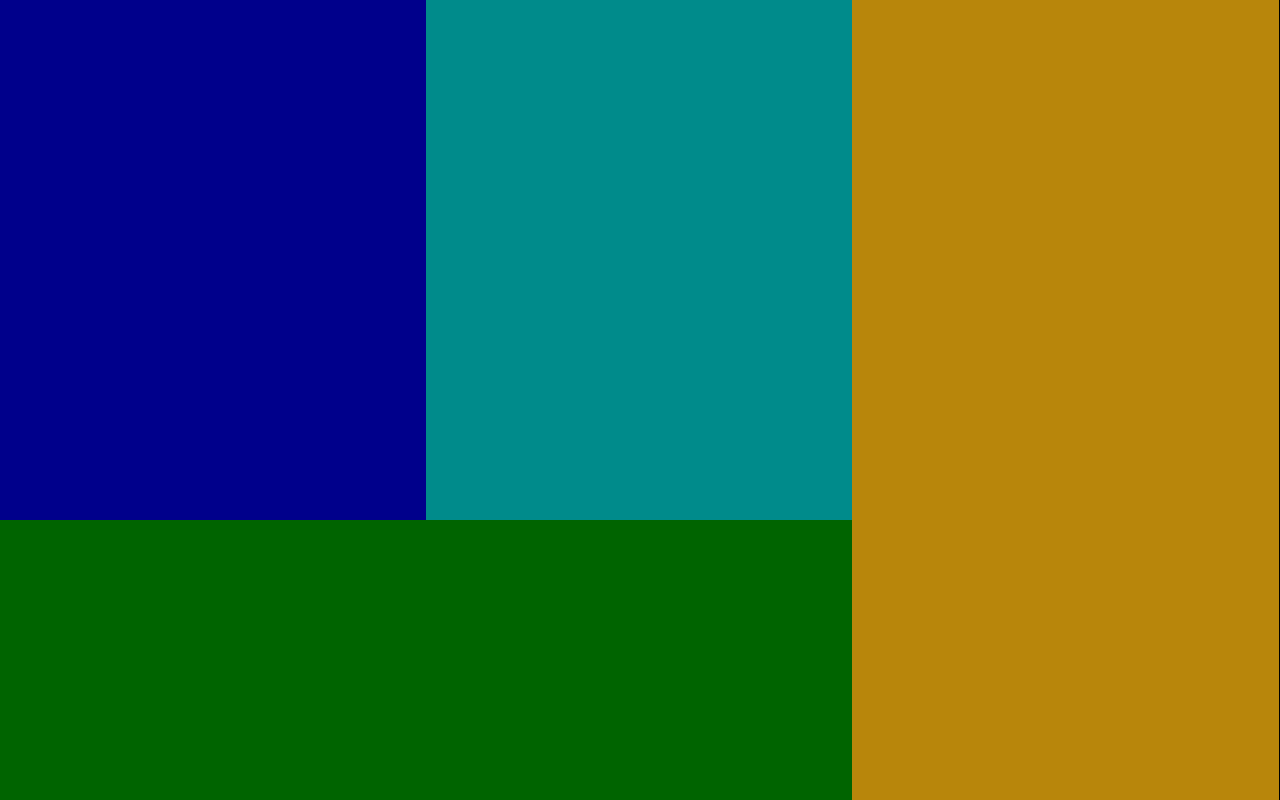
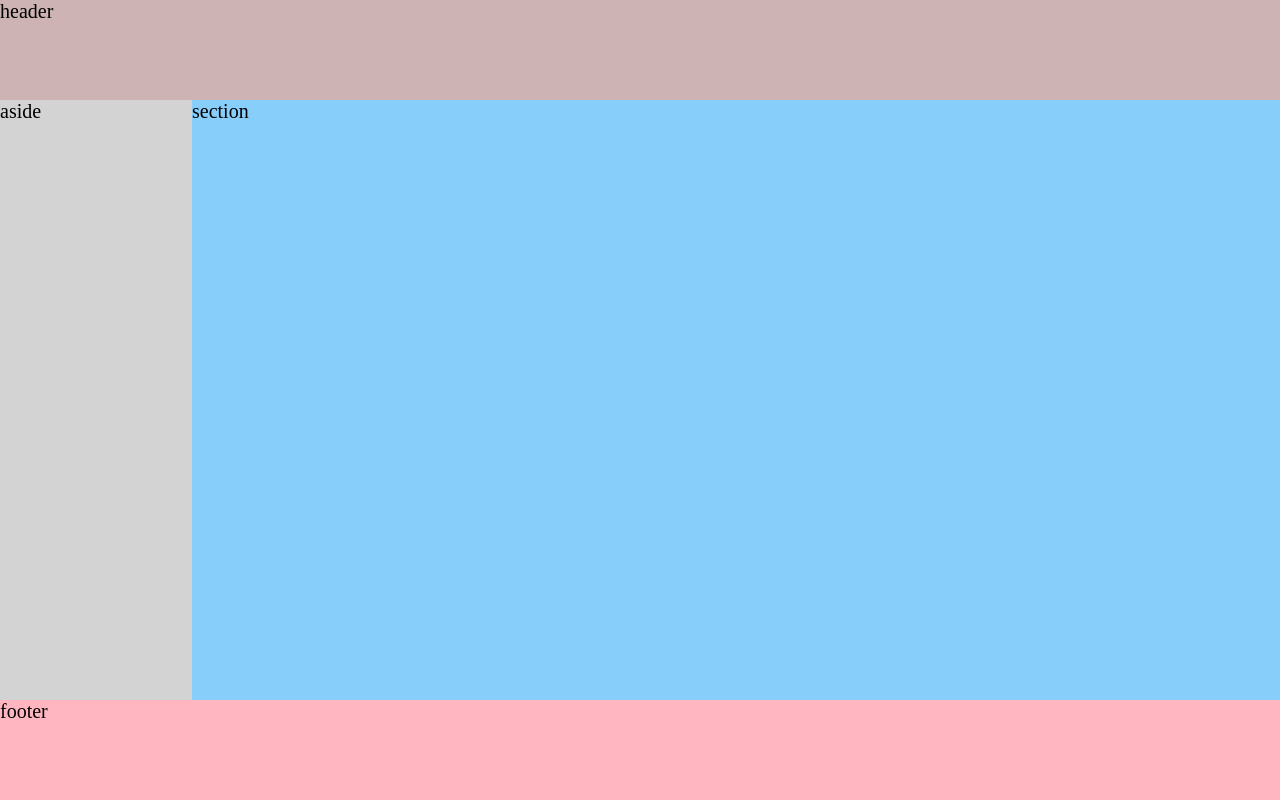
Before and after one commit to Faizakram00/Grid, a plain HTML site: page index.html in a window 1280 px wide. Drawn offline with Linux system fonts and the light colour scheme.

Commit message:
sixth commit

```diff
--- a/index.html
+++ b/index.html
@@ -1,17 +1,17 @@
-<!doctype html>
+<!DOCTYPE html>
 <html lang="en">
-  <head>
-    <meta charset="UTF-8" />
-    <meta name="viewport" content="width=device-width, initial-scale=1.0" />
+<head>
+    <meta charset="UTF-8">
+    <meta name="viewport" content="width=device-width, initial-scale=1.0">
     <title>Document</title>
-    <link rel="stylesheet" href="style.css" />
-  </head>
-  <body>
+    <link rel="stylesheet" href="style.css">
+</head>
+<body>
     <main>
-     <div class="top1"></div>
-     <div class="top2"></div>
-     <div class="top3"></div>
-     <div class="bottom"></div>
-   </main>
-  </body>
+        <header>header</header>
+        <aside>aside</aside>
+        <section>section</section>
+        <footer>footer</footer>
+    </main>
+</body>
 </html>
--- a/style.css
+++ b/style.css
@@ -2,39 +2,42 @@
     margin: 0;
     padding: 0;
     box-sizing: border-box;
-    color: azure;
 }
-
 html,body{
+    width: 100%;
     height: 100%;
-    width: 100%;
+    background-color: white;
+    font-size: 20px;
 }
 main{
     height: 100%;
     width: 100%;
     background-color: black;
     display: grid;
-    grid-template-columns: 33.3% 33.3% 33.3%;
-    grid-template-rows: 65% 35%;
+    grid-template-columns: 15% 85%;
+    grid-template-rows: 100px calc(100% - 200px) 100px;
 
     grid-template-areas:
-    "top1 top2 top3"
-    "bottom bottom top3";
+    "header header"
+    "aside section"
+    "footer footer";
+}
+header{
+    background-color: rgb(205, 179, 179);
+    grid-area: header;
+}
 
+aside{
+    background-color: lightgray;
+    grid-area: aside;
 }
-.top1{
-    background-color: darkblue;
-    grid-area: top1;
+
+section{
+    background-color: lightskyblue;
+    grid-area: section;
 }
-.top2{
-    background-color: darkcyan;
-    grid-area: top2;
+
+footer{
+    background-color: lightpink;
+    grid-area: footer;
 }
-.top3{
-    background-color: darkgoldenrod;
-    grid-area: top3;
-}
-.bottom{
-    background-color: darkgreen;
-    grid-area: bottom;
-}
```
